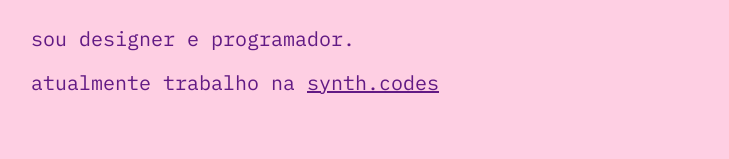
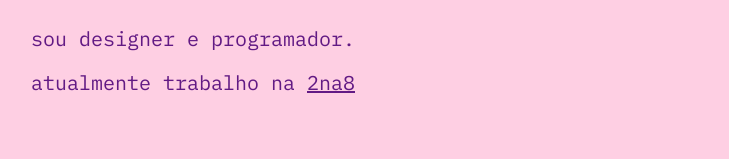
Before and after one commit to guiksr/guiksr-site, a plain HTML site: page index.html in a window 1280 px wide. Shown: the part 151-310 px from the top of the page, without its empty margins (9-738 px from the left). Drawn offline with Linux system fonts and the light colour scheme.

Commit message:
Update index.html

```diff
--- a/index.html
+++ b/index.html
@@ -17,7 +17,7 @@
       <h1 class="title">olá, sou o guiksr</h1>
       <ul class="list">
         <li class="list-item">sou designer e programador.</li>
-        <li class="list-item">atualmente trabalho na <a class="link" href="https://synth.codes" target="_blank" rel="noopener">synth.codes</a></li>
+        <li class="list-item">atualmente trabalho na <a class="link" href="https://2na8.com" target="_blank" rel="noopener">2na8</a></li>
       </ul>
     </div>
     <div class="footer">
```
